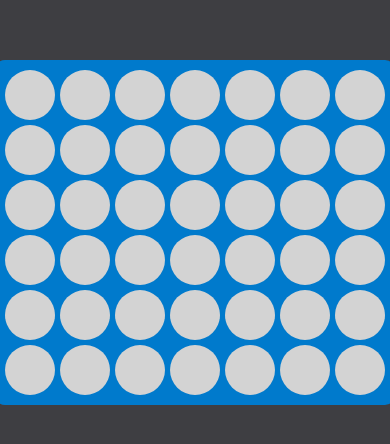
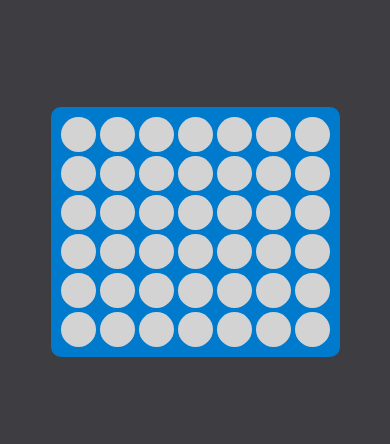
Before and after one commit to ATrainWreck/Connect-4-test, a plain HTML site: page index.html in a window 390 px wide. Shown: the part 190-634 px from the top of the page. Drawn offline with Linux system fonts and the light colour scheme.

Commit message:
Update styles.css

```diff
--- a/styles.css
+++ b/styles.css
@@ -26,6 +26,11 @@ body {
     align-items: center;
     justify-content: center;
     cursor: pointer; /* Change cursor to pointer on hover */
+    transition: background-color 0.3s ease; /* Smooth color transition */
+}
+
+.cell:hover {
+    background-color: #cccccc; /* Light gray on hover */
 }
 
 .cell.red {
@@ -35,3 +40,20 @@ body {
 .cell.yellow {
     background-color: yellow;
 }
+
+.cell.win {
+    border: 3px solid #000; /* Highlight winning cells */
+}
+
+/* Responsive Design */
+@media (max-width: 600px) {
+    #game-board {
+        grid-template-columns: repeat(7, 35px); /* Smaller cells on mobile */
+        grid-template-rows: repeat(6, 35px);
+        gap: 4px;
+    }
+    .cell {
+        width: 35px;
+        height: 35px;
+    }
+}
```
